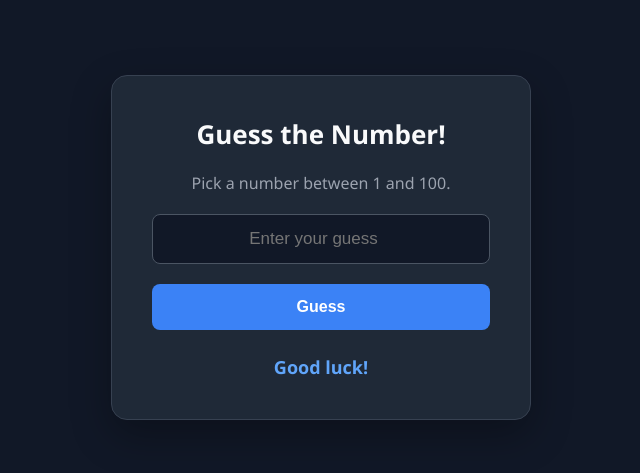
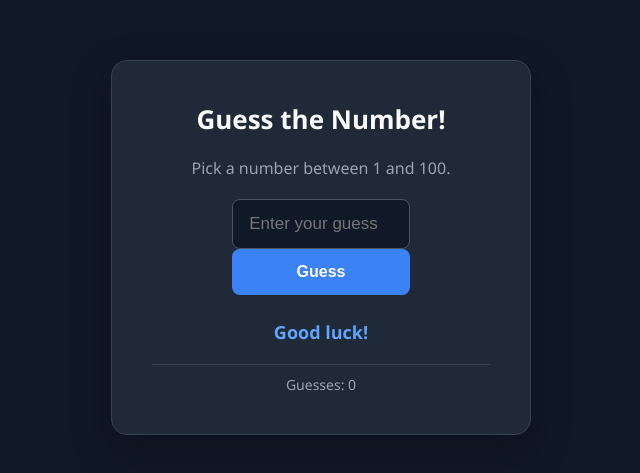
Before and after one commit to jk8kennedy/guess, a plain HTML site: page index.html in a window 1280 px wide. Shown: the part 153-626 px from the top of the page, without its empty margins (319-959 px from the left). Drawn offline with Linux system fonts and the light colour scheme.

Commit message:
Refactor input and button for number guessing game
Updated input and button elements for guessing game.

```diff
--- a/index.html
+++ b/index.html
@@ -10,18 +10,33 @@
 <body>
 
     <div class="game-container">
+
         <h1>Guess the Number!</h1>
 
         <p>Pick a number between 1 and 100.</p>
 
-        <input type="number" id="guess" placeholder="Enter your guess">
+        <form onsubmit="checkGuess(event)">
 
-        <button onclick="checkGuess()">Guess</button>
+            <input
+                type="number"
+                id="guess"
+                placeholder="Enter your guess"
+                min="1"
+                max="100"
+                required
+            >
+
+            <button type="submit">Guess</button>
+
+        </form>
 
         <p id="message">Good luck!</p>
+
+        <p id="score">Guesses: 0</p>
+
     </div>
 
     <script src="script.js"></script>
+
 </body>
-
 </html>
```
